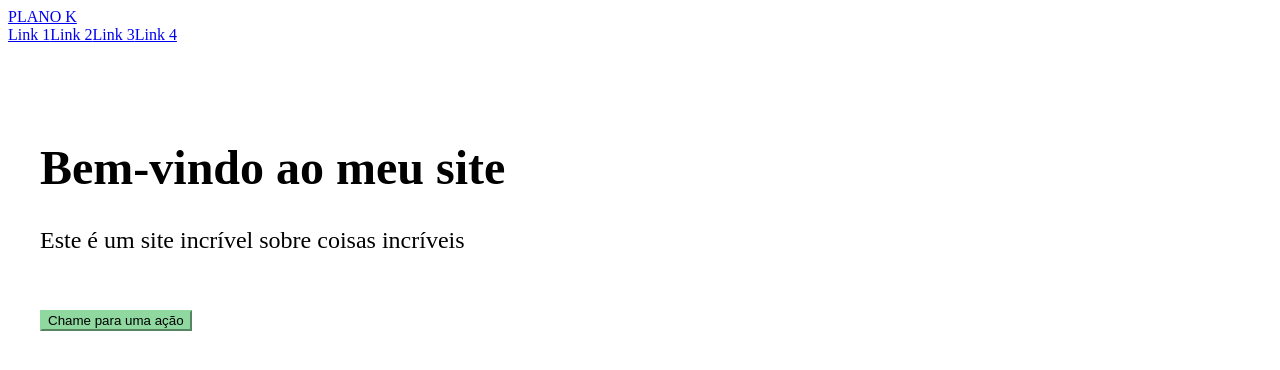
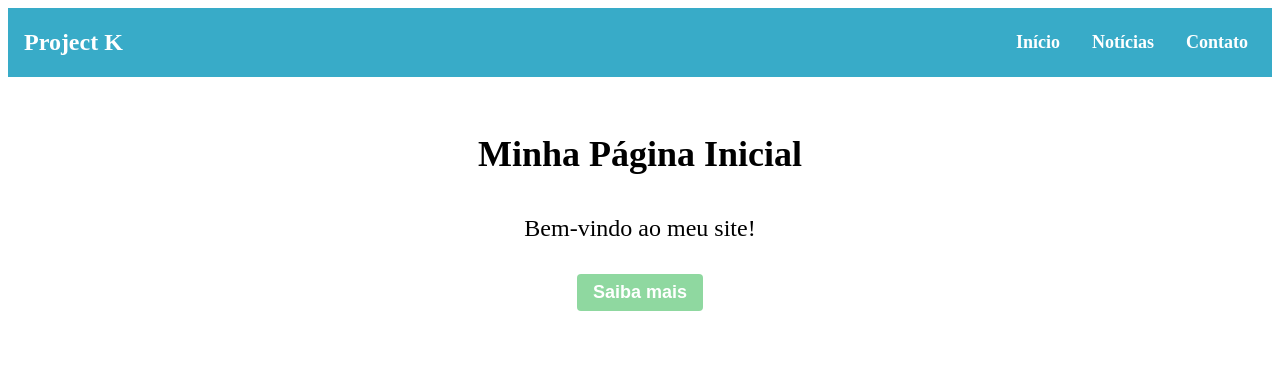
Before and after one commit to Beneilton-Martins/cultural-newsletter, a Nuxt app in the folder nuxt-app/: page / in a window 1280 px wide. Shown: the top 370 px of the page. Built offline with nearby package versions, Linux system fonts and the light colour scheme.

Commit message:
add-- more css and first layout

```diff
--- a/nuxt-app/assets/css/variables.css
+++ b/nuxt-app/assets/css/variables.css
@@ -1,4 +1,4 @@
 :root {
-  --cor-azul: #38ABC8;
-  --cor-verde: #8FD8A0;
+  --color-blue: #38ABC8;
+  --color-green: #8FD8A0;
 }
--- a/nuxt-app/assets/main.css
+++ b/nuxt-app/assets/main.css
@@ -1,9 +1,9 @@
 @import "../assets/css/variables.css";
 
 header {
-  background-color: var(--cor-azul);
+  background-color: var(--color-blue);
 }
 
 button {
-  background-color: var(--cor-verde);
+  background-color: var(--color-green);
 }
--- a/nuxt-app/components/MainSection.vue
+++ b/nuxt-app/components/MainSection.vue
@@ -1,33 +1,42 @@
 <!-- MainSection.vue -->
-
 <template>
-    <div class="main-section">
-      <h1 class="title">Bem-vindo ao meu site</h1>
-      <p class="subtitle">Este é um site incrível sobre coisas incríveis</p>
-      <button class="button is-primary">Chame para uma ação</button>
+    <div class="hero-section">
+        <h1>Minha Página Inicial</h1>
+        <p>Bem-vindo ao meu site!</p>
+        <button class="cta-button">Saiba mais</button>
     </div>
 </template>
 
 <style scoped>
-  .main-section {
-    background-color: white;
-    padding: 2rem;
-    margin-top: 2rem;
+.hero-section {
+    display: flex;
+    flex-direction: column;
+    justify-content: center;
+    align-items: center;
+    margin-top: 32px;
 }
 
-  .title {
-    font-size: 3rem;
+.hero-section h1 {
+    font-size: 36px;
+    font-weight: bold;
+    text-align: center;
+    margin-bottom: 16px;
+}
+
+.hero-section p {
+    font-size: 24px;
+    text-align: center;
+    margin-bottom: 32px;
+}
+
+.cta-button {
+    background-color: var(--color-green);
+    color: #FFFFFF;
+    border: none;
+    border-radius: 4px;
+    padding: 8px 16px;
+    cursor: pointer;
+    font-size: 18px;
     font-weight: bold;
 }
-
-  .subtitle {
-    font-size: 1.5rem;
-    margin-top: 1rem;
-  }
-
-  .button {
-    background-color: #8FD8A0;
-    border-color: #8FD8A0;
-    margin-top: 2rem;
-  }
 </style>
--- a/nuxt-app/components/NavbarVue.vue
+++ b/nuxt-app/components/NavbarVue.vue
@@ -1,26 +1,42 @@
-<!-- Navbar.vue -->
-
 <template>
+  <div>
     <nav class="navbar">
-      <div class="navbar-brand">
-        <a class="navbar-item" href="#">
-          PLANO K
-        </a>
-      </div>
+      <div class="navbar-brand">Project K</div>
       <div class="navbar-menu">
-        <div class="navbar-end">
-          <a class="navbar-item" href="#">Link 1</a>
-          <a class="navbar-item" href="#">Link 2</a>
-          <a class="navbar-item" href="#">Link 3</a>
-          <a class="navbar-item" href="#">Link 4</a>
-        </div>
+        <a href="#" class="navbar-item">Início</a>
+        <a href="#" class="navbar-item">Notícias</a>
+        <a href="#" class="navbar-item">Contato</a>
       </div>
     </nav>
-  </template>
+  </div>
+</template>
 
-  <style scoped>
-  .navbar {
-    background-color: var(--color-blue);
-    color: white;
-  }
-  </style>
+<style scoped>
+.navbar {
+  display: flex;
+  justify-content: space-between;
+  align-items: center;
+  background-color: #38ABC8;
+  color: #FFFFFF;
+  padding: 16px;
+}
+
+.navbar-brand {
+  font-size: 24px;
+  font-weight: bold;
+}
+
+.navbar-menu {
+  display: flex;
+  gap: 16px;
+}
+
+.navbar-item {
+  font-size: 18px;
+  font-weight: bold;
+  color: #FFFFFF;
+  text-decoration: none;
+  padding: 8px;
+  border-radius: 4px;
+}
+</style>
--- a/nuxt-app/pages/index.vue
+++ b/nuxt-app/pages/index.vue
@@ -1,5 +1,3 @@
-<!-- index.vue -->
-
 <template>
     <div>
         <Navbar />
@@ -11,3 +9,6 @@
 import Navbar from '@/components/NavbarVue.vue'
 import MainSection from '@/components/MainSection.vue'
 </script>
+
+<style scoped>
+</style>
```
Lines whose indentation alone changed are shown as unchanged.
